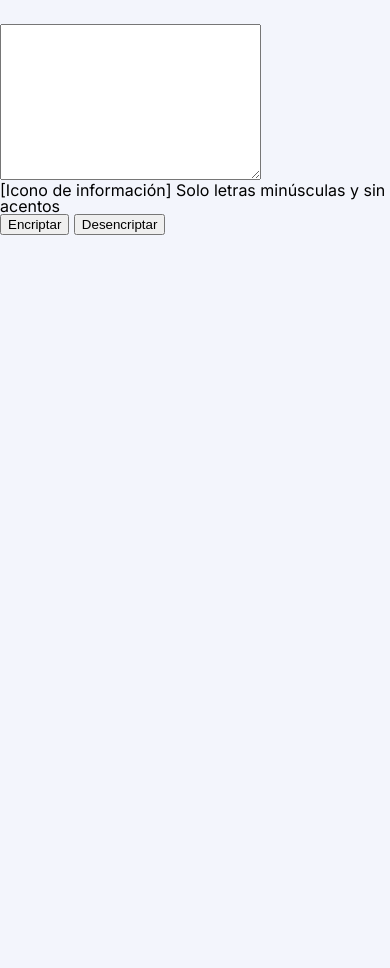
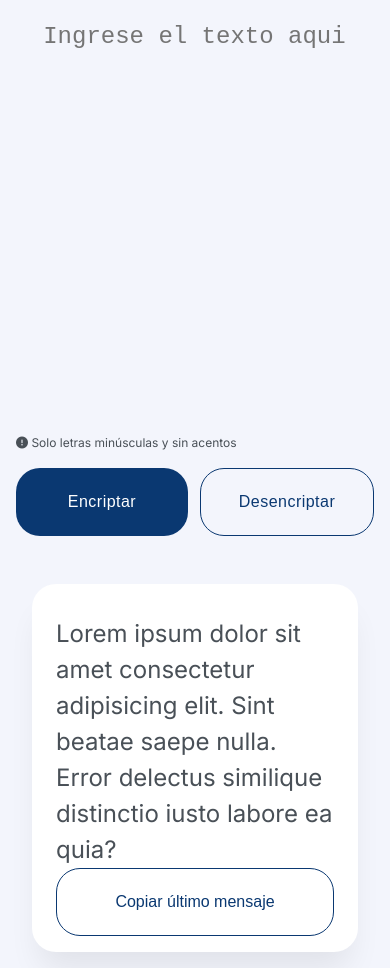
Before and after one commit to jpmarint/basic-encryptor, a plain HTML site: page index.html in a window 390 px wide. Shown: the part 106-1074 px from the top of the page. Before the commit the page ends 844 px from the top, so only its background shows below. Drawn offline with Linux system fonts and the light colour scheme.

Commit message:
All the elements are located styled, also the css is responsive

```diff
--- a/index.html
+++ b/index.html
@@ -10,12 +10,13 @@
     <link rel="icon" href="./elements/favicon/favicon.ico" type="image/x-icon">
     <link rel="shortcut icon" href="./elements/favicon/favicon.ico" type="image/x-icon">
     <link rel="manifest" href="./elements/favicon/site.webmanifest">
+    <script src="https://kit.fontawesome.com/910ce80589.js" crossorigin="anonymous"></script>
     <title>Encryptor</title>
-    <link rel="stylesheet" type="text/css"  href="reset.css">
     <link rel="stylesheet" type="text/css" href="styles.css">
 </head>
 <body>
     <div class="main-body">
+        <div class="left-side">
             <div class="header">
                 <img src="./elements/logo.png" alt="">
                 <h1 class="title">
@@ -25,16 +26,33 @@
             </div>
             <div class="text-input">
                 <div class="InputText">
-                <textarea name="inputText" id="" cols="30" rows="10"></textarea>
+                    <textarea name="inputText" id="inputText" cols="30" rows="10" placeholder="Ingrese el texto aqui"></textarea>
                 </div>
-            <p>[Icono de información] Solo letras minúsculas y sin acentos</p>
+                <p><i class="fa-solid fa-circle-exclamation"></i> Solo letras minúsculas y sin acentos</p>
                 <div class="buttons">
                     <button class="encrypt">Encriptar</button>
                     <button class="decrypt">Desencriptar</button>
                 </div>
             </div>
         </div>
-
+        <div class="messages">
+            <div class="result">
+                <p id="resultMessage">Lorem ipsum dolor sit amet consectetur adipisicing elit. Sint beatae saepe nulla. Error delectus similique distinctio iusto labore ea quia?</p>
+            </div>
+            <!-- <div class="message-history">
+                <h2>Message history</h2>
+                <ul>
+                    <li>Lorem ipsum dolor sit amet consectetur adipisicing elit. Excepturi, cumque?...</li>
+                    <li>Lorem ipsum dolor sit amet consectetur adipisicing elit. Excepturi, cumque?...</li>
+                    <li>Lorem ipsum dolor sit amet consectetur adipisicing elit. Excepturi, cumque?...</li>
+                    <li>Lorem ipsum dolor sit amet consectetur adipisicing elit. Excepturi, cumque?...</li>
+                </ul>
+            </div> -->
+            <div class="copy-button">
+                <button id="copy-last">Copiar último mensaje</button>
+            </div>
+        </div>
+    </div>
     <script src="app.js"></script>
 </body>
 </html>
--- a/reset.css
+++ /dev/null
@@ -1,43 +0,0 @@
-html, body, div, span, applet, object, iframe,
-h1, h2, h3, h4, h5, h6, p, blockquote, pre,
-a, abbr, acronym, address, big, cite, code,
-del, dfn, em, img, ins, kbd, q, s, samp,
-small, strike, strong, sub, sup, tt, var,
-b, u, i, center,
-dl, dt, dd, ol, ul, li,
-fieldset, form, label, legend,
-table, caption, tbody, tfoot, thead, tr, th, td,
-article, aside, canvas, details, embed,
-figure, figcaption, footer, header, hgroup,
-menu, nav, output, ruby, section, summary,
-time, mark, audio, video {
-	margin: 0;
-	padding: 0;
-	border: 0;
-	font-size: 100%;
-	font: inherit;
-	vertical-align: baseline;
-}
-/* HTML5 display-role reset for older browsers */
-article, aside, details, figcaption, figure,
-footer, header, hgroup, menu, nav, section {
-	display: block;
-}
-body {
-	line-height: 1;
-}
-ol, ul {
-	list-style: none;
-}
-blockquote, q {
-	quotes: none;
-}
-blockquote:before, blockquote:after,
-q:before, q:after {
-	content: '';
-	content: none;
-}
-table {
-	border-collapse: collapse;
-	border-spacing: 0;
-}
--- a/styles.css
+++ b/styles.css
@@ -1,5 +1,10 @@
 @import url('https://fonts.googleapis.com/css2?family=Inter:wght@400;500;600;700&display=swap');
 
+*{
+    box-sizing: border-box;
+    margin: 0;
+    padding: 0;
+}
 
 :root{
     --dark-blue-100: #609ed4;
@@ -21,6 +26,9 @@
     --grey-500: #343A40;
 
     --button-radius-24px: 24px;
+
+    --main-width: 100%;
+    --main-max-width: 1440px;
 }
 
 html{
@@ -29,14 +37,241 @@ html{
 }
 
 body{
+    background-color: var(--light-blue-100);
+}
+
+/* Main container */
+.main-body {
+    display: flex;
+    flex-direction: column;
+    min-height: 100vh;
+    max-width: 1400px;
+}
+
+/* Left side */
+.left-side {
+    flex: 2;
+    display: flex;
+    flex-direction: column;
+    padding: 1rem;
+}
+.header{
+    display: flex;
+    align-items: center;
+    width: 100%;
+}
+
+/* Header */
+.header {
+    display: flex;
+    align-items: center;
+    padding: 1rem;
+}
+
+.header img {
+    height: 40px;
+    margin-right: 1rem;
+}
+
+.title {
+    font-size: 1.5rem;
+    font-weight: 700;
+    margin: 0 auto;
+    cursor: default;
+}
+
+.text-input {
+    flex: 1;
+    display: flex;
+    flex-direction: column;
+    justify-content: space-between;
+    margin-bottom: 1rem;
+}
+
+i{
+    color: var(--grey-400);
+}
+
+.InputText {
+    flex: 1;
+    margin-bottom: 1rem;
+    border-radius: 5px;
+    padding: 0.5rem;
+}
+
+.InputText textarea {
+    background-color: transparent;
+    border: none;
+    color: var(--dark-blue-300);
+    font-size: 1.5rem;
+    line-height: 150%;
+    font-weight: 400;
     width: 100%;
     height: 100%;
+    resize: none;
+    overflow-y: scroll;
+    padding: 0.7rem 1.2rem;
+    border-radius: var(--button-radius-24px);
+}
+
+.InputText textarea::placeholder {
+    opacity: 1;
+}
+
+.InputText textarea:focus {
+    border: none;
+}
+
+.text-input p{
+    font-style: normal;
+    font-weight: 400;
+    font-size: 0.75rem;
+    line-height: 150%;
+    color: var(--grey-400);
+    margin: 1rem 0;
+}
+
+.buttons {
+    display: flex;
+    justify-content: space-between;
+}
+
+.encrypt, .decrypt {
+    flex: 1;
+    padding: 1.5rem;
+    font-size: 1rem;
+    font-weight: 400;
+    font-style: normal;
+    text-align: center;
+    letter-spacing: 0.03rem;
+    border-radius: var(--button-radius-24px);
+    cursor: pointer;
+    transition: background-color 0.3s ease;
+}
+.encrypt{
+    background-color: var(--dark-blue-300);
+    color: white;
+    border: none;
+    margin-right: 0.75rem;
+}
+.decrypt{
     background-color: var(--light-blue-100);
+    border: 1px solid var(--dark-blue-300);
+    color: var(--dark-blue-300);
+    margin-left: 0.75;
 }
-.main-body{
-    max-width: 1440px;
-    margin: auto;
+
+.encrypt:hover{
+    background-color: var(--dark-blue-400);
 }
-.header{
-    margin: 2rem;
+.decrypt:hover{
+    background-color: var(--light-blue-300);
 }
+
+
+/* Right side */
+.messages {
+    flex: 1;
+    display: flex;
+    flex-direction: column;
+    padding: 1rem 1.5rem 0 1.5rem;
+    background-color: #fff;
+    border-radius: var(--button-radius-24px);
+    margin: 1rem 2rem;
+    box-shadow: 0px 24px 32px -8px rgba(0, 0, 0, 0.08);
+}
+
+.result{
+    margin: 1rem 0;
+}
+
+.result p{
+    font-style: normal;
+    font-weight: 400;
+    font-size: 1.5rem;
+    line-height: 150%;
+    color: var(--grey-400);
+    overflow-y: auto;
+    cursor: default;
+}
+
+.message-history{
+    border-top: 1px solid var(--dark-blue-500);
+}
+.message-history h2{
+    font-weight: 700;
+    font-size: 1.2rem;
+    line-height: 120%;
+    text-align: center;
+    margin: 1rem 0;
+}
+.message-history ul{
+    list-style: none;
+    padding: 0;
+    margin: 0;
+    overflow-y: scroll;
+}
+.message-history li{
+    padding-bottom: 0.5rem;
+    margin-top: 0.5rem;
+    margin-bottom: 0.2rem;
+    border-bottom: 1px solid var(--grey-300);
+    font-weight: 400;
+    font-size: 1rem;
+    color: var(--grey-400);
+    line-height: 150%;
+    transition: all 200ms ease;
+    cursor: pointer;
+    padding: 0 0.25rem;
+}
+.message-history li:hover{
+    color: var(--dark-blue-500);
+    font-weight: 500;
+}
+
+.copy-button{
+    position: relative;
+    bottom: 1rem;
+    margin-top: auto;
+}
+
+#copy-last{
+    background-color: #fff;
+    color: var(--dark-blue-300);
+    border: 1px solid var(--dark-blue-300);
+    font-size: 1rem;
+    text-align: center;
+    padding: 1.5rem;
+    border-radius: var(--button-radius-24px);
+    width: 100%;
+    cursor: pointer;
+    transition: background-color 0.3s ease;
+}
+#copy-last:hover{
+    background-color: var(--light-blue-300);
+}
+
+/*Media queries*/
+@media (min-width: 750px) {
+    .main-body {
+      flex-direction: row;
+      margin: 0 auto;
+    }
+
+    .left-side {
+      flex: 2;
+      margin-right: 1rem;
+      padding: 1rem;
+    }
+
+    .messages {
+      flex: 1;
+      margin: 2rem 2rem 1rem 1rem;
+    }
+}
+
+@media (max-width: 749px){
+    .main-body{
+        flex-direction: column;
+    }
+}
```
Lines whose indentation alone changed are shown as unchanged.
